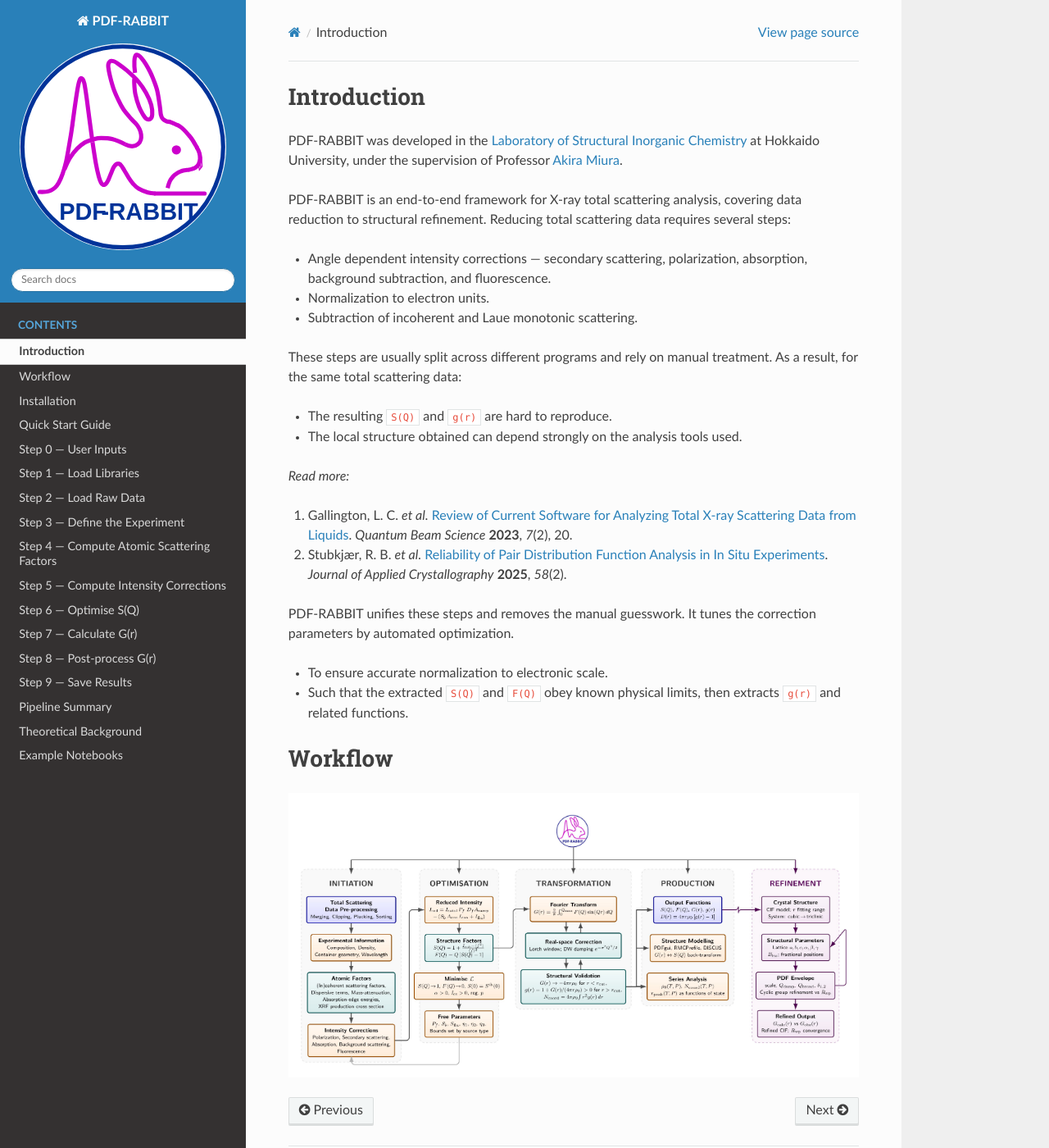
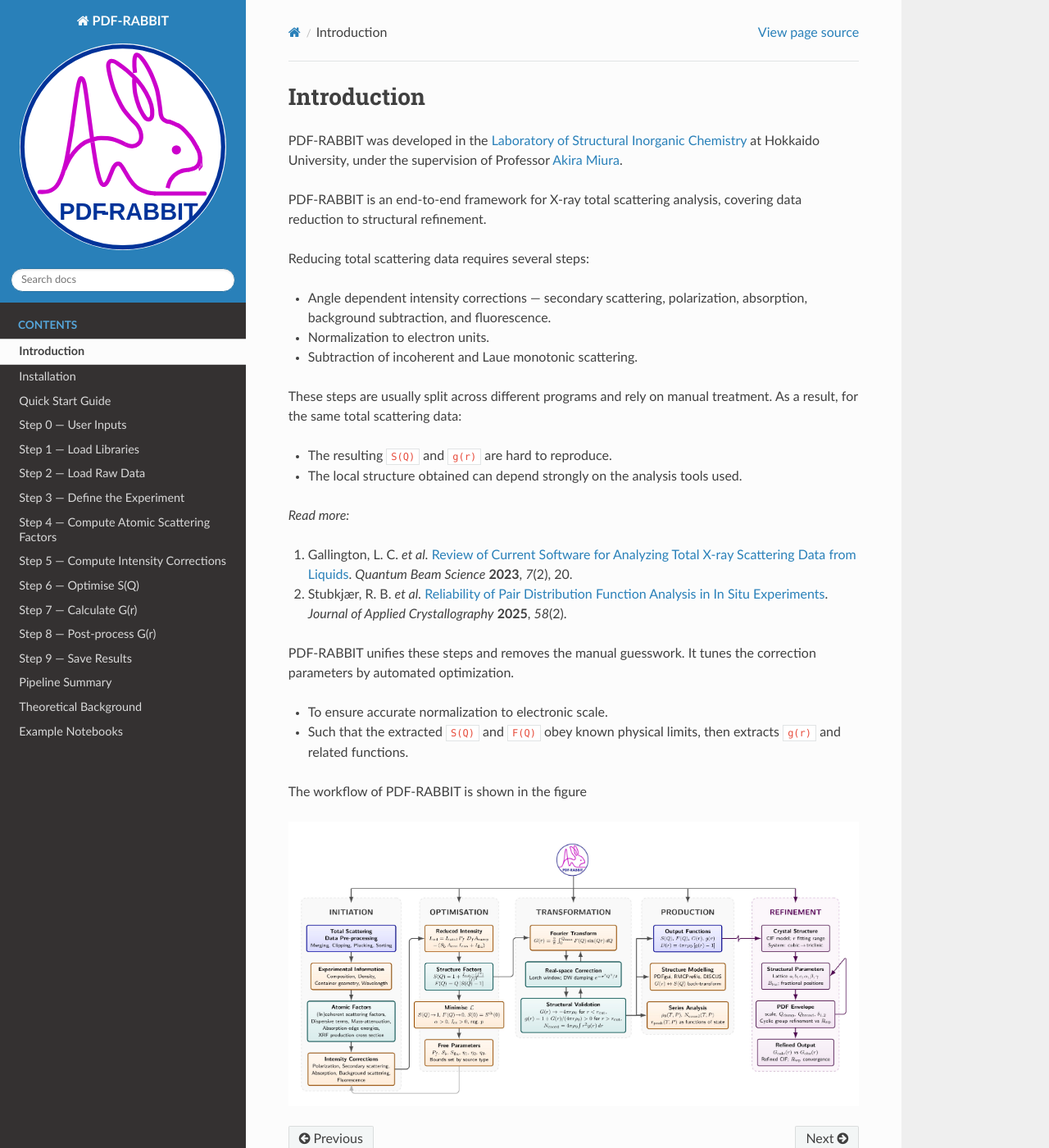
Before and after one commit to Rana-Phy/PDF-RABBIT, a Sphinx documentation site: the page built from docs/introduction.md, in a window 1280 px wide and 1400 px high. Shown: the whole window at 82% size. Built offline with Sphinx 7.4.7 and the Read the Docs theme 3.1.0, drawn with Linux system fonts in a browser that asks for light colours.

Commit message:
Update introduction.md

```diff
--- a/docs/introduction.md
+++ b/docs/introduction.md
@@ -3,6 +3,7 @@
 PDF-RABBIT was developed in the [Laboratory of Structural Inorganic Chemistry](https://strchem.eng.hokudai.ac.jp/) at Hokkaido University, under the supervision of Professor [Akira Miura](https://researchmap.jp/amiura).
 
 PDF-RABBIT is an end-to-end framework for X-ray total scattering analysis, covering data reduction to structural refinement.
+
 Reducing total scattering data requires several steps:
 - Angle dependent intensity corrections — secondary scattering, polarization, absorption, background subtraction, and fluorescence.
 - Normalization to electron units.
@@ -21,6 +22,6 @@
 - To ensure accurate normalization to electronic scale.
 - Such that the extracted `S(Q)` and `F(Q)` obey known physical limits, then extracts `g(r)` and related functions.
 
-# Workflow
+The workflow of PDF-RABBIT is shown in the figure
 
 ![PDF-RABBIT workflow](workflow.jpg)
```
